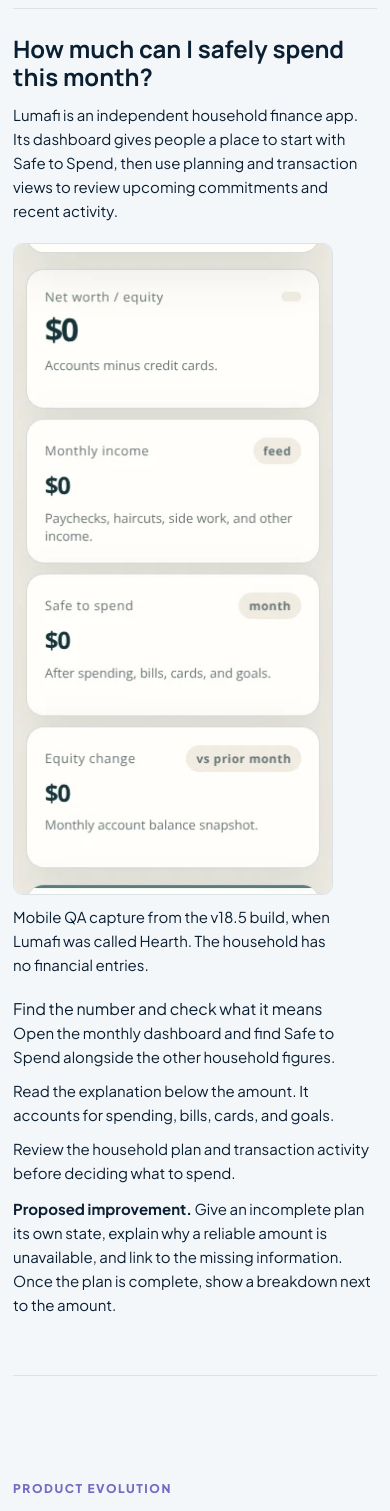
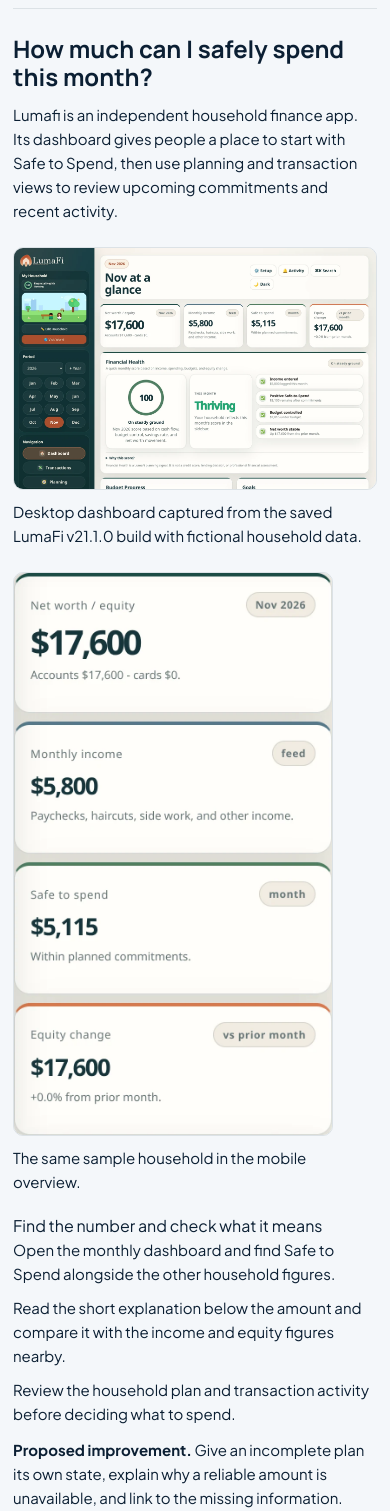
Before and after one commit to andrewjaebok/digital-operations-portfolio, a Next.js app: page /projects/hearth in a window 390 px wide. Shown: the part 2213-3724 px from the top of the page. Built offline with nearby package versions, Linux system fonts and the light colour scheme.

Commit message:
Show the saved LumaFi build on desktop and mobile

```diff
--- a/app/featured-evidence.css
+++ b/app/featured-evidence.css
@@ -71,3 +71,13 @@ ol.featured-evidence-grid { padding-inline-start: 24px; column-gap: 32px; }
 @media (min-width: 690px) {
   .lumafi-mobile-evidence { grid-template-columns: minmax(0, 320px) minmax(0, 1fr); }
 }
+
+.lumafi-dashboard-evidence { margin: 24px 0; }
+.lumafi-dashboard-evidence img {
+  display: block;
+  width: 100%;
+  height: auto;
+  border: 1px solid var(--line);
+  border-radius: 10px;
+}
+.lumafi-dashboard-evidence figcaption { margin-top: 10px; }
--- a/app/projects/hearth/page.tsx
+++ b/app/projects/hearth/page.tsx
@@ -123,16 +123,20 @@ export default function LumafiCaseStudy() {
     <section className="shell featured-evidence" aria-labelledby="lumafi-spending-title">
       <h2 id="lumafi-spending-title">How much can I safely spend this month?</h2>
       <p>Lumafi is an independent household finance app. Its dashboard gives people a place to start with Safe to Spend, then use planning and transaction views to review upcoming commitments and recent activity.</p>
+      <figure className="lumafi-dashboard-evidence">
+        <PortfolioImage src="/images/lumafi/dashboard-v21-1.webp" width={1440} height={960} alt="LumaFi desktop dashboard showing the monthly overview, income, Safe to Spend, net worth, and Financial Health." />
+        <figcaption>Desktop dashboard captured from the saved LumaFi v21.1.0 build with fictional household data.</figcaption>
+      </figure>
       <div className="featured-evidence-grid lumafi-mobile-evidence">
         <figure>
-          <PortfolioImage src="/images/lumafi/mobile-safe-to-spend-qa.webp" width={320} height={655} alt="Earlier mobile dashboard showing Safe to Spend at zero dollars in an empty household, with the amount described as what remains after spending, bills, cards, and goals." />
-          <figcaption>Mobile QA capture from the v18.5 build, when Lumafi was called Hearth. The household has no financial entries.</figcaption>
+          <PortfolioImage src="/images/lumafi/mobile-summary-v21-1.webp" width={732} height={1294} alt="LumaFi mobile overview showing four stacked summary cards, including monthly income and Safe to Spend." />
+          <figcaption>The same sample household in the mobile overview.</figcaption>
         </figure>
         <div>
           <h3>Find the number and check what it means</h3>
           <ol>
             <li>Open the monthly dashboard and find Safe to Spend alongside the other household figures.</li>
-            <li>Read the explanation below the amount. It accounts for spending, bills, cards, and goals.</li>
+            <li>Read the short explanation below the amount and compare it with the income and equity figures nearby.</li>
             <li>Review the household plan and transaction activity before deciding what to spend.</li>
           </ol>
           <p><strong>Proposed improvement.</strong> Give an incomplete plan its own state, explain why a reliable amount is unavailable, and link to the missing information. Once the plan is complete, show a breakdown next to the amount.</p>
--- a/app/work/personal-projects/page.tsx
+++ b/app/work/personal-projects/page.tsx
@@ -11,7 +11,7 @@ export default function CategoryPage(){return <main><PortfolioNav/><section clas
             <div className="portfolio-card-copy">
               <p className="project-label">0→1 Product Development</p><h3>Lumafi Personal Finance Platform</h3>
               <p className="project-business-problem"><span>Business problem</span>Personal finance products can feel complex, impersonal, and difficult to justify as another subscription.</p>
-              <div className="project-card-impact"><span>Impact · Verified delivery</span><strong>Help households understand what they can spend this month</strong><small>Includes a mobile QA capture of the Safe to Spend view.</small></div>
+              <div className="project-card-impact"><span>Impact · Verified delivery</span><strong>Help households understand what they can spend this month</strong><small>Includes desktop and mobile screenshots from the saved build.</small></div>
               <p className="project-card-role"><span>Project role</span>Product Owner / Product Operations</p>
               <div className="project-tag-row" aria-label="Project capabilities"><span>Strategy</span><span>Roadmap</span><span>Architecture</span><span>Releases</span></div>
             </div>
```
Also changed, not shown: public/images/lumafi/dashboard-v21-1.webp (added), public/images/lumafi/mobile-summary-v21-1.webp (added).
